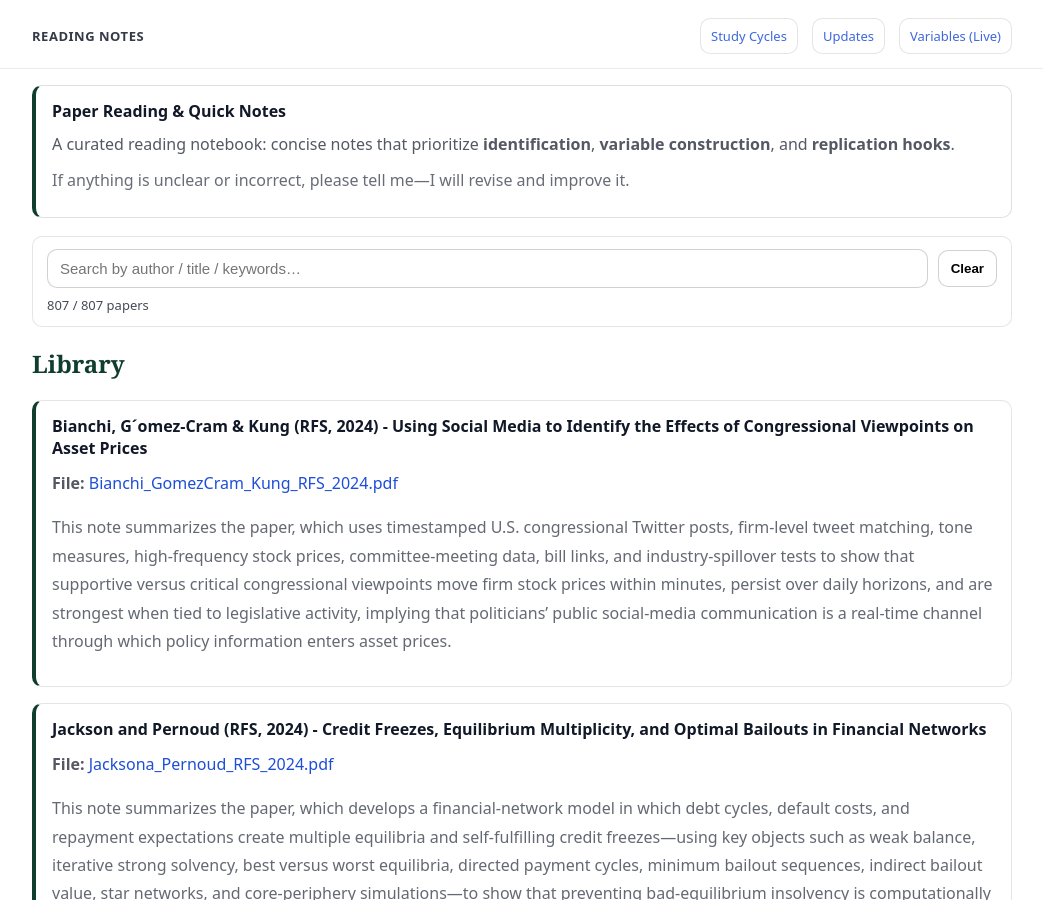
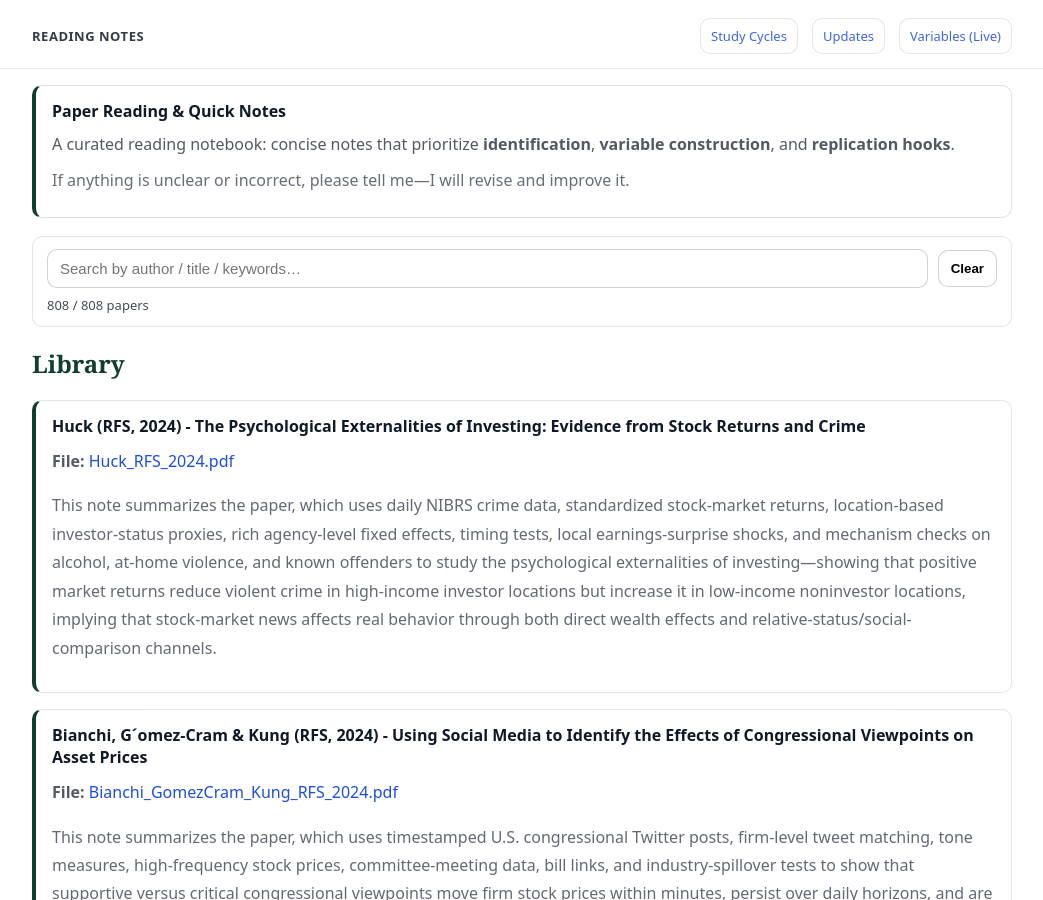
Before and after one commit to yaxinzn/study-archive, a Jekyll site: the page built from reading/index.md, in a window 1280 px wide and 900 px high. Shown: the whole window, without its empty margins (118-1161 px from the left). Built offline with Jekyll 4.4.1, drawn with Linux system fonts in a browser that asks for light colours.

Commit message:
Reading: add/update Huck_RFS_2024.pdf

```diff
--- a/_data/reading.yml
+++ b/_data/reading.yml
@@ -1,3 +1,7 @@
+- title: "Huck (RFS, 2024) - The Psychological Externalities of Investing: Evidence from Stock Returns and Crime"
+  file: "Huck_RFS_2024.pdf"
+  desc: "This note summarizes the paper, which uses daily NIBRS crime data, standardized stock-market returns, location-based investor-status proxies, rich agency-level fixed effects, timing tests, local earnings-surprise shocks, and mechanism checks on alcohol, at-home violence, and known offenders to study the psychological externalities of investing—showing that positive market returns reduce violent crime in high-income investor locations but increase it in low-income noninvestor locations, implying that stock-market news affects real behavior through both direct wealth effects and relative-status/social-comparison channels."
+
 - title: "Bianchi, G´omez-Cram & Kung (RFS, 2024) - Using Social Media to Identify the Effects of Congressional Viewpoints on Asset Prices"
   file: "Bianchi_GomezCram_Kung_RFS_2024.pdf"
   desc: "This note summarizes the paper, which uses timestamped U.S. congressional Twitter posts, firm-level tweet matching, tone measures, high-frequency stock prices, committee-meeting data, bill links, and industry-spillover tests to show that supportive versus critical congressional viewpoints move firm stock prices within minutes, persist over daily horizons, and are strongest when tied to legislative activity, implying that politicians’ public social-media communication is a real-time channel through which policy information enters asset prices."
```
Also changed, not shown: 1 other file.
